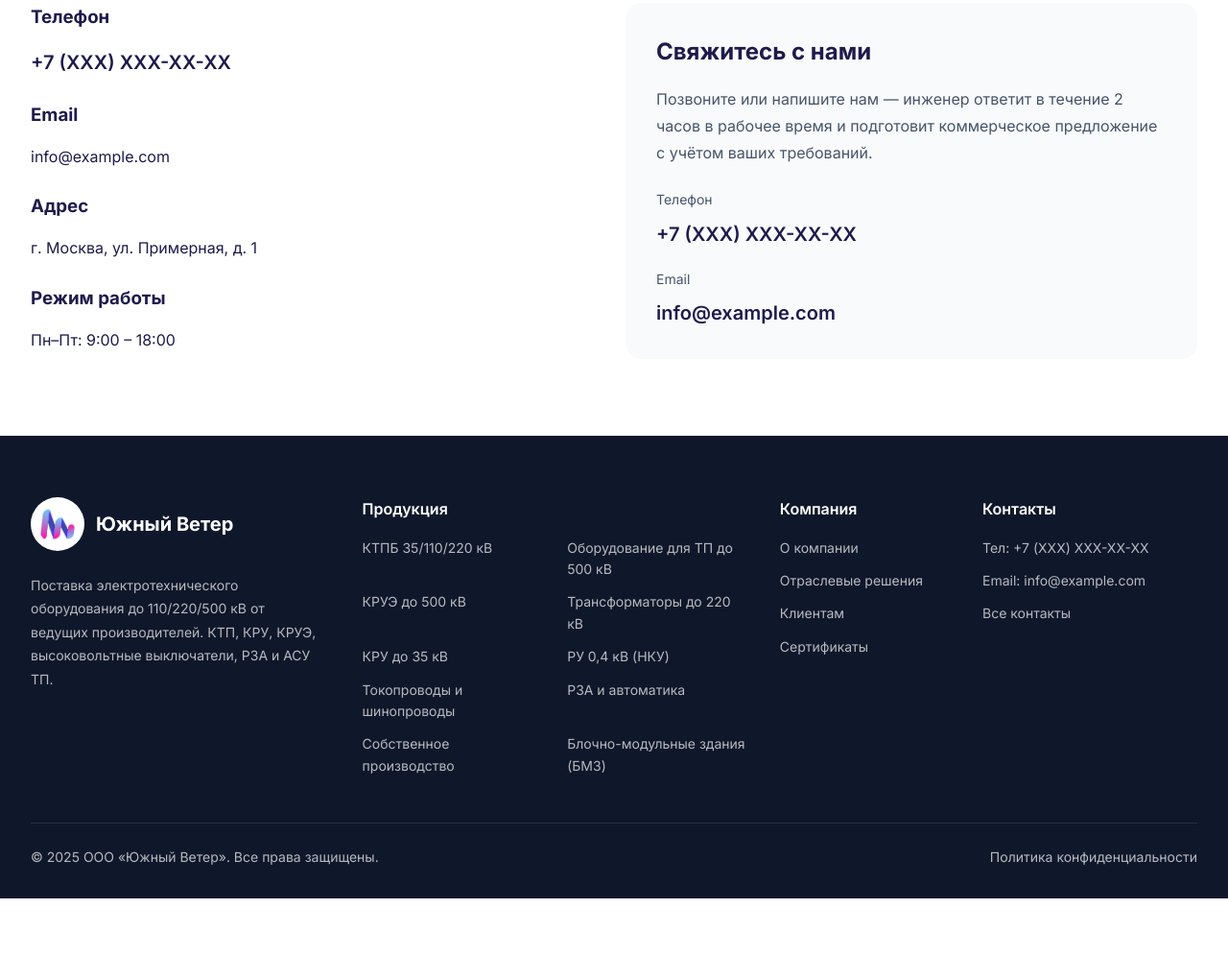
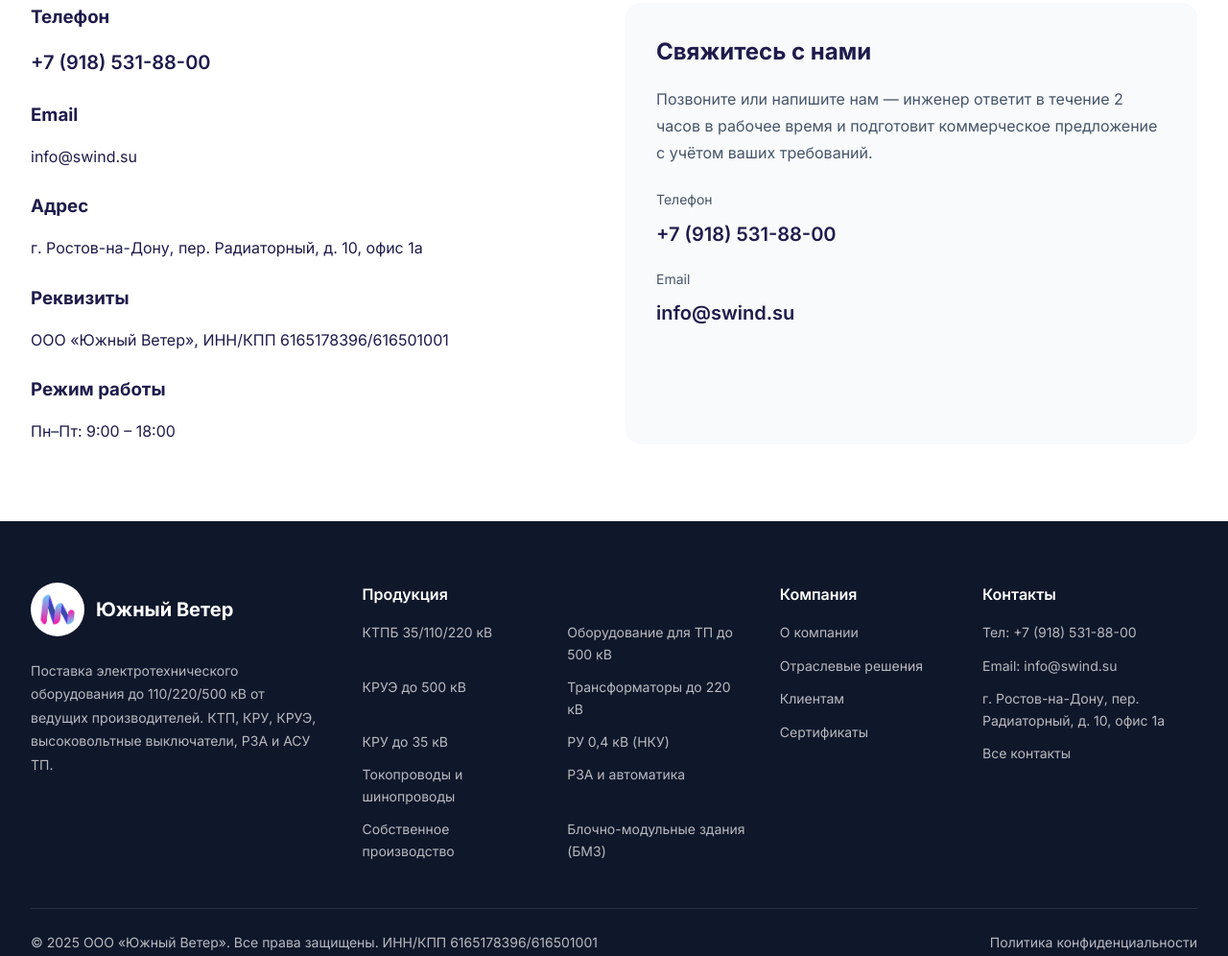
Before and after one commit to kamfrr/kamfrr.github.io, a plain HTML site: page pages/contacts.html in a window 1280 px wide. Shown: the part 282-1278 px from the top of the page at 96% size. Before the commit the page ends 1218 px from the top, so only its background shows below. Drawn offline with Linux system fonts and the light colour scheme.

Commit message:
Контактные данные: телефон +7 (918) 531-88-00, info@swind.su, адрес Ростов-на-Дону, ИНН/КПП

```diff
--- a/components/footer.html
+++ b/components/footer.html
@@ -40,14 +40,15 @@
       <div>
         <div class="footer-title">Контакты</div>
         <ul class="footer-links">
-          <li>Тел: +7 (XXX) XXX-XX-XX</li>
-          <li>Email: info@example.com</li>
+          <li>Тел: <a href="tel:+79185318800">+7 (918) 531-88-00</a></li>
+          <li>Email: <a href="mailto:info@swind.su">info@swind.su</a></li>
+          <li>г. Ростов-на-Дону, пер. Радиаторный, д. 10, офис 1а</li>
           <li><a href="/pages/contacts.html">Все контакты</a></li>
         </ul>
       </div>
     </div>
     <div class="footer-bottom">
-      <p>© 2025 ООО «Южный Ветер». Все права защищены.</p>
+      <p>© 2025 ООО «Южный Ветер». Все права защищены. ИНН/КПП 6165178396/616501001</p>
       <p><a href="/seo/privacy.html">Политика конфиденциальности</a></p>
     </div>
   </div>
--- a/pages/contacts.html
+++ b/pages/contacts.html
@@ -27,11 +27,13 @@
         <div class="grid grid-sm-2" style="margin-top: var(--space-10);">
           <div>
             <h3 style="margin-bottom: var(--space-4);">Телефон</h3>
-            <p style="font-size: var(--font-size-xl); font-weight: var(--font-weight-semibold); margin-bottom: var(--space-6);">+7 (XXX) XXX-XX-XX</p>
+            <p style="font-size: var(--font-size-xl); font-weight: var(--font-weight-semibold); margin-bottom: var(--space-6);"><a href="tel:+79185318800" style="color: inherit; text-decoration: none;">+7 (918) 531-88-00</a></p>
             <h3 style="margin-bottom: var(--space-4);">Email</h3>
-            <p style="margin-bottom: var(--space-6);">info@example.com</p>
+            <p style="margin-bottom: var(--space-6);"><a href="mailto:info@swind.su" style="color: inherit; text-decoration: none;">info@swind.su</a></p>
             <h3 style="margin-bottom: var(--space-4);">Адрес</h3>
-            <p style="margin-bottom: var(--space-6);">г. Москва, ул. Примерная, д. 1</p>
+            <p style="margin-bottom: var(--space-6);">г. Ростов-на-Дону, пер. Радиаторный, д. 10, офис 1а</p>
+            <h3 style="margin-bottom: var(--space-4);">Реквизиты</h3>
+            <p style="margin-bottom: var(--space-6);">ООО «Южный Ветер», ИНН/КПП 6165178396/616501001</p>
             <h3 style="margin-bottom: var(--space-4);">Режим работы</h3>
             <p>Пн–Пт: 9:00 – 18:00</p>
           </div>
@@ -39,9 +41,9 @@
             <h2 style="margin-bottom: var(--space-4);">Свяжитесь с нами</h2>
             <p style="color: var(--color-text-secondary); line-height: var(--line-height-relaxed); margin-bottom: var(--space-6);">Позвоните или напишите нам — инженер ответит в течение 2 часов в рабочее время и подготовит коммерческое предложение с учётом ваших требований.</p>
             <p style="font-size: var(--font-size-sm); color: var(--color-text-secondary); margin-bottom: var(--space-2);">Телефон</p>
-            <p style="margin-bottom: var(--space-5);"><a href="tel:+7XXXXXXXXXX" style="font-size: var(--font-size-xl); font-weight: var(--font-weight-semibold); color: var(--color-text); text-decoration: none;">+7 (XXX) XXX-XX-XX</a></p>
+            <p style="margin-bottom: var(--space-5);"><a href="tel:+79185318800" style="font-size: var(--font-size-xl); font-weight: var(--font-weight-semibold); color: var(--color-text); text-decoration: none;">+7 (918) 531-88-00</a></p>
             <p style="font-size: var(--font-size-sm); color: var(--color-text-secondary); margin-bottom: var(--space-2);">Email</p>
-            <p style="margin-bottom: 0;"><a href="mailto:info@example.com" style="font-size: var(--font-size-xl); font-weight: var(--font-weight-semibold); color: var(--color-text); text-decoration: none;">info@example.com</a></p>
+            <p style="margin-bottom: 0;"><a href="mailto:info@swind.su" style="font-size: var(--font-size-xl); font-weight: var(--font-weight-semibold); color: var(--color-text); text-decoration: none;">info@swind.su</a></p>
           </div>
         </div>
       </div>
```
Also changed, not shown: index.html (+7 -5 lines), 1 other file.
